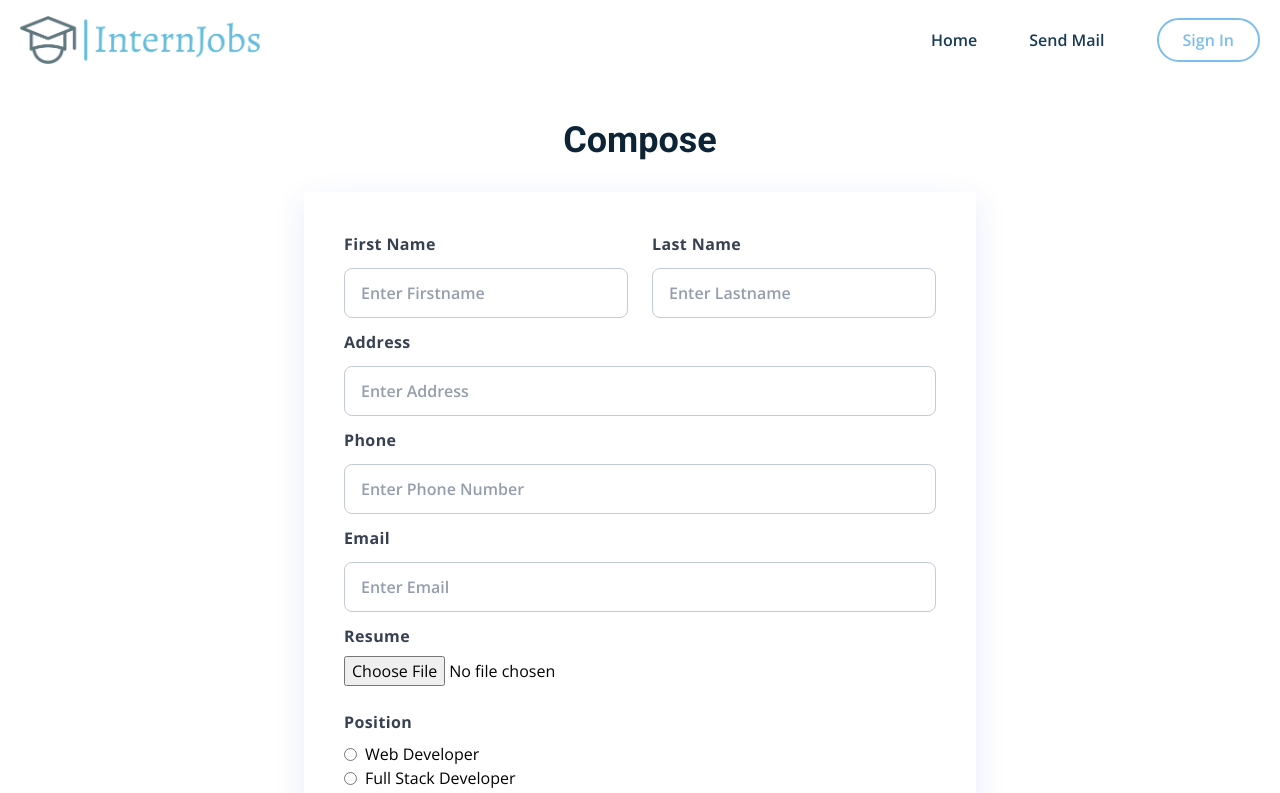
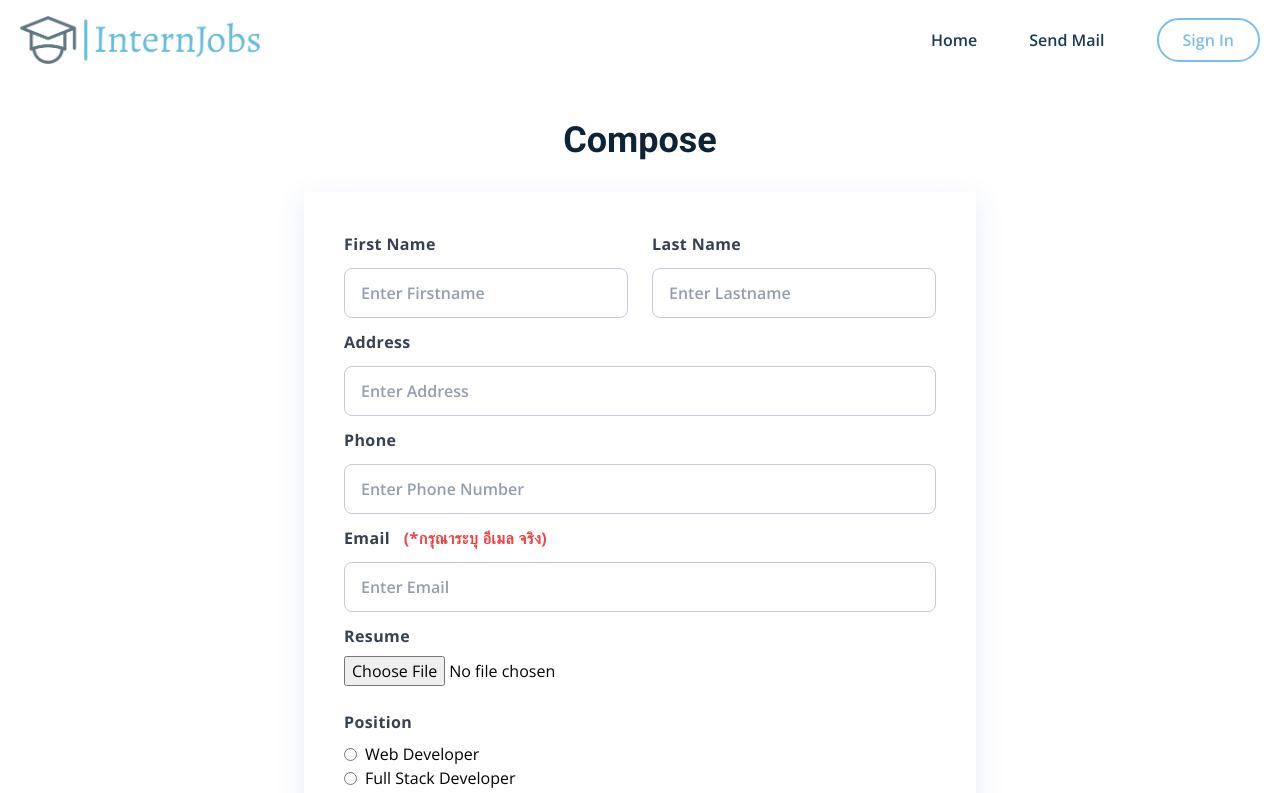
Before and after one commit to Diwwy20/Sendmail-Frontend, a React (Create React App) app: page /mail in a window 1280 px wide. Shown: the top 793 px of the page. Built offline with nearby package versions, Linux system fonts and the light colour scheme.

Commit message:
Edit require physical email address

```diff
--- a/src/pages/mail/Mail.jsx
+++ b/src/pages/mail/Mail.jsx
@@ -206,9 +206,9 @@ const Mail = () => {
                         <div className='w-full px-3 mb-6 md:mb-0'>
                             <label
                             htmlFor="email"
-                            className='block tracking-wide text-gray-700 text-base font-bold mb-2'
+                            className='tracking-wide text-gray-700 text-base font-bold mb-2 flex flex-row items-center'
                             >
-                                Email
+                                Email <p className='text-md text-red-500'>&nbsp;&nbsp;&nbsp;(*กรุณาระบุ อีเมล จริง)</p>
                             </label>
                             <input
                             type="email"
```
